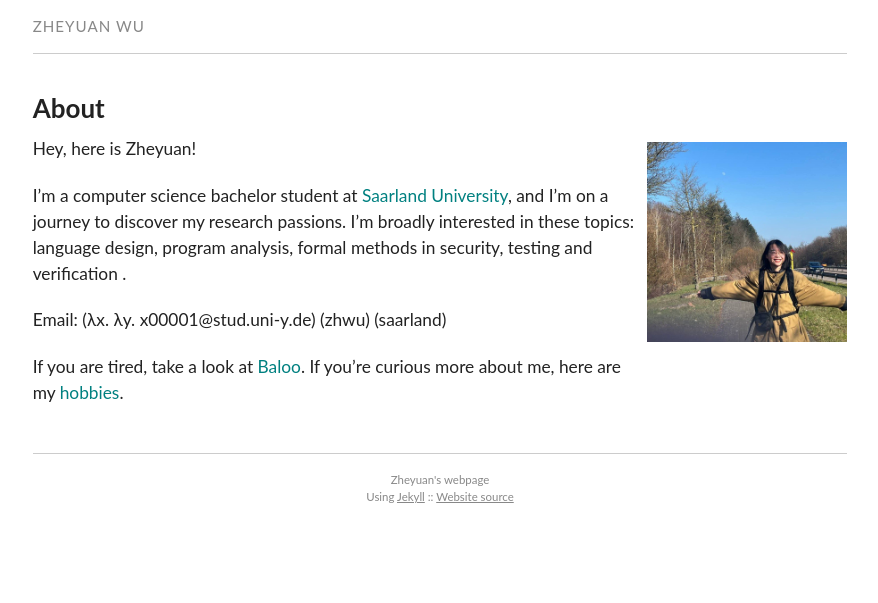
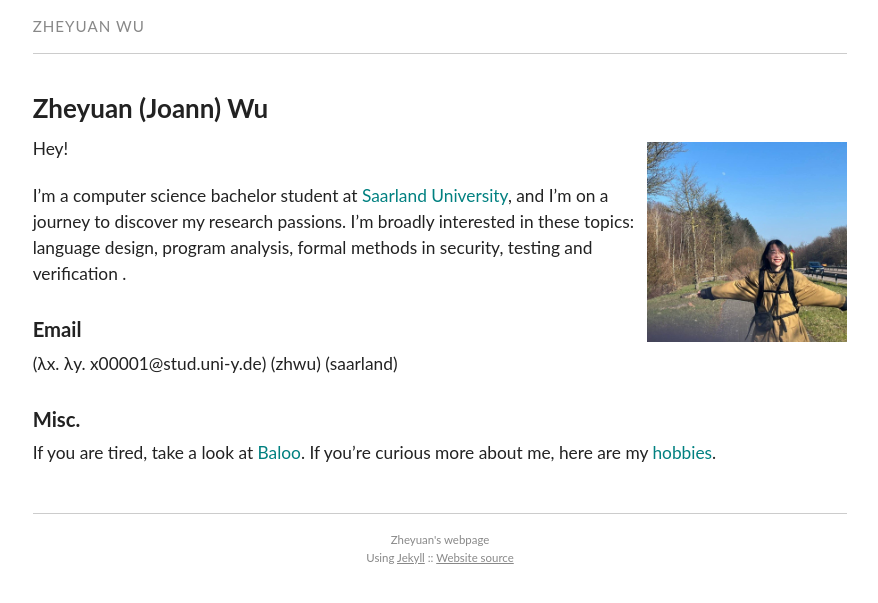
Before and after one commit to ZheyuanWU/ZheyuanWU.github.io, a Jekyll site: the page built from index.md, in a window 1280 px wide. Shown: the top 603 px of the page, without its empty margins (200-1078 px from the left). Built offline with Jekyll 4.4.1, drawn with Linux system fonts in a browser that asks for light colours.

Commit message:
Update index.md with personal information and contact details

```diff
--- a/index.md
+++ b/index.md
@@ -1,11 +1,11 @@
 ---
 layout: page
-title: About
+title: Zheyuan (Joann) Wu
 permalink: /
 ---
 {% include image.html url="images/myphoto.jpg" width="200px" align="right" %}
 
-Hey, here is Zheyuan!
+Hey!
 
 I'm a computer science bachelor student at [Saarland University], and I'm on a journey to discover my research passions. I'm broadly interested in these topics:
 language design,
@@ -15,9 +15,10 @@ testing and verification
 .
 
 <!-- I enjoy learning new abstract theories at university and would like to find more motivation through practice. So I am currently looking for a student job in coding, for any ideas or information please feel free to [email me] :D -->
+### Email
+(λx. λy. x00001@stud.uni-y.de) (zhwu) (saarland)
 
-Email: (λx. λy. x00001@stud.uni-y.de) (zhwu) (saarland)
-
+### Misc.
 If you are tired, take a look at [Baloo](baloo.html).
 If you're curious more about me, here are my [hobbies].
 
```
